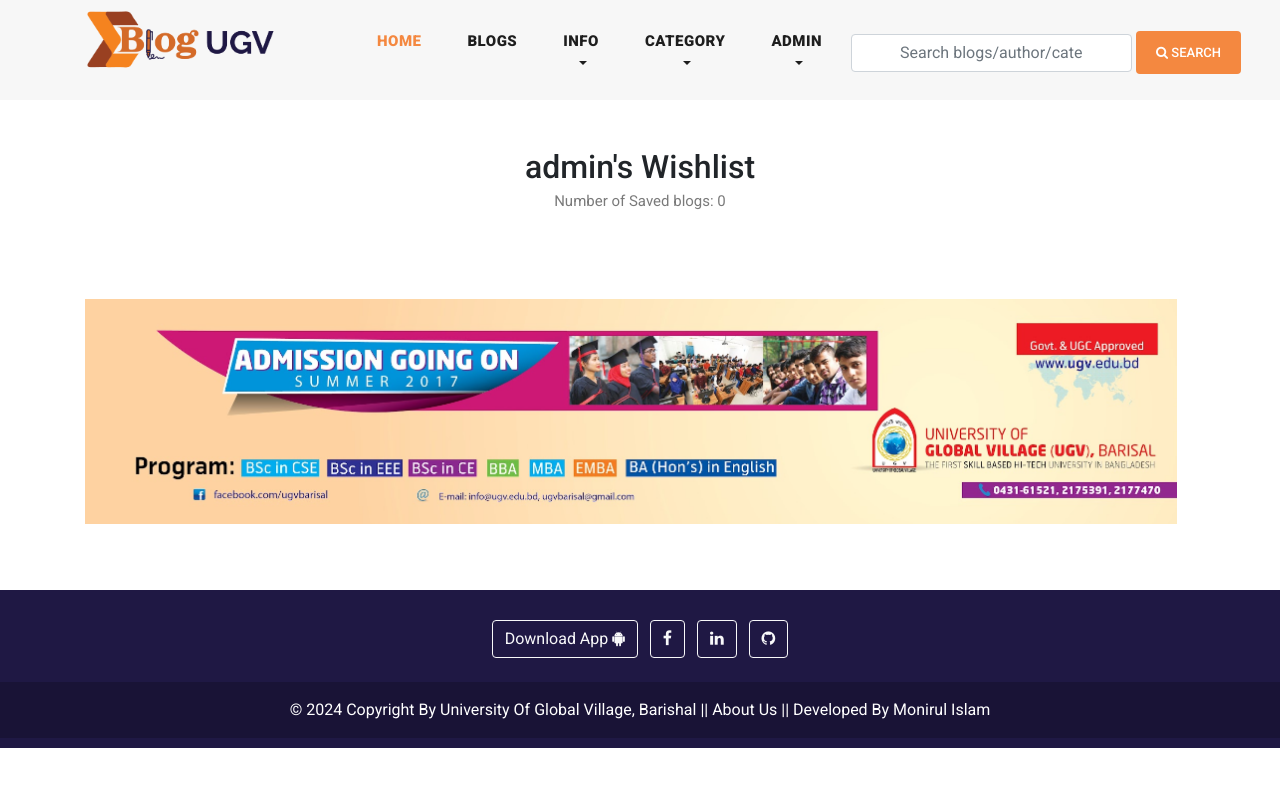
After one commit to moniruldevelopers/Multiuser-Blog-Website-Usign-Pyhton-and-Django, a Django app: page /wishlist/ in a window 1280 px wide. The commit adds this page. Shown: the top 787 px of the page. Run offline with Django 4.2, Linux system fonts and the light colour scheme; a user stored in the database is signed in; data comes from the database, SQL or seed files in the repository; both versions use the stored data as it was after the commit; data that the repository does not hold is empty; some libraries are stand-ins or nearby versions.

Commit message:
wishlist added ok

```diff
--- a/blog/admin.py
+++ b/blog/admin.py
@@ -11,3 +11,4 @@ admin.site.register(Site)
 admin.site.register(Ugv_Ad)
 admin.site.register(OurTeam)
 admin.site.register(Contact)
+admin.site.register(Wishlist)
--- a/blog/models.py
+++ b/blog/models.py
@@ -20,6 +20,24 @@ from django.db.models.signals import pre_delete
 from django.dispatch import receiver
 from django.db.models.signals import pre_delete,pre_save
 from django.dispatch import receiver
+
+# start wish list code
+class Wishlist(models.Model):
+    user = models.OneToOneField(User, on_delete=models.CASCADE)
+    blogs = models.ManyToManyField('Blog')
+
+    def add_to_wishlist(self, blog):
+        self.blogs.add(blog)
+
+    def remove_from_wishlist(self, blog):
+        self.blogs.remove(blog)
+
+    def __str__(self):
+        return self.user.username + "'s Wishlist"
+# end wish list code
+
+
+
 
 
 # Create your models here.
--- a/blog/templates/blog_details.html
+++ b/blog/templates/blog_details.html
@@ -32,8 +32,10 @@
                     <li><a href="javascript:void(0);"><i class="fa fa-comment"></i> {{blog.blog_comments.all.count}} Comments</a></li>
                     <li><a href="{% url 'view_user_information' blog.user.username %}"><i class="fa fa-user"></i> {{blog.user.username}}</a></li>
                     <li><a href="javascript:void(0);"><i class="fa fa-calendar"></i> {{blog.created_date}}</a></li>
+                    <a href="{% url 'add_to_wishlist' slug=blog.slug %}"><i class="fa fa-bookmark"></i></a>
                   </ul>
                     <p>{{blog.description|safe}}</p>
+
                     <div class="post-options">
                       <div class="row">
                         <div class="col-6">
--- a/blog/templates/header.html
+++ b/blog/templates/header.html
@@ -68,6 +68,7 @@
                         {% endif %}
 
                         </a>
+                      <a class="dropdown-item" href="{% url 'wishlist' %}"><i class="fa fa-bookmark"></i> Saved Blog</a>
                       <a class="dropdown-item" href="{% url 'logout' %}"><i class="fa fa-sign-out" aria-hidden="true"></i> Logout</a>
                     </div>
                 </li>
--- /dev/null
+++ b/blog/templates/wishlist.html
@@ -0,0 +1,54 @@
+{% extends 'base.html' %}
+{% load static %}
+
+
+{% block title %}
+Saved Blog Page
+{% endblock title %}
+
+{% block content %}
+
+<style>
+    /* Add this style to your template or a linked CSS file */
+    .wishlist-columns {
+        column-count: 3;
+        column-gap: 20px; /* Adjust as needed */
+        margin-bottom: 20px; /* Add some margin between columns */
+    }
+
+    .wishlist-item {
+        break-inside: avoid-column; /* Prevent items from breaking across columns */
+        margin-bottom: 10px; /* Add some margin between items */
+    }
+</style>
+
+
+<div class="container py-5 text-align-center">
+    <div >
+        {% if messages %}
+        {% include 'message.html' %}
+         {% endif %}
+    </div>
+    <div style="text-align: center; padding-bottom: 15px;">
+    <h2>{{ user.username }}'s Wishlist</h2>
+    <p>Number of Saved blogs: {{ wishlist.blogs.count }}</p>
+    </div>
+
+
+
+    {% if wishlist %}
+    <div class="wishlist-columns">
+        {% for blog in wishlist.blogs.all %}
+            <div class="wishlist-item">
+                <ol type="1">
+                    <a href="{% url 'blog_details' slug=blog.slug %}">{{ blog.title }}</a> |
+                    <a href="{% url 'remove_from_wishlist' slug=blog.slug %}"><i class="fa fa-trash"></i></a>
+                </ol>
+            </div>
+        {% endfor %}
+    </div>
+    {% else %}
+        <p>No blogs in the wishlist.</p>
+    {% endif %}
+</div>
+{% endblock content %}
--- a/blog/urls.py
+++ b/blog/urls.py
@@ -15,7 +15,10 @@ path('update_blog/<str:slug>/', update_blog, name='update_blog'),
 path('custom_404/',custom_404, name='custom_404'),
 path('about/',about, name='about'),
 path('contact/',contact, name='contact'),
-
+#wishlist url
+path('add_to_wishlist/<slug:slug>/', add_to_wishlist, name='add_to_wishlist'),
+path('wishlist/', wishlist_view, name='wishlist'),
+path('remove_from_wishlist/<slug:slug>/', remove_from_wishlist, name='remove_from_wishlist'),
 
 ]
 
--- a/blog/views.py
+++ b/blog/views.py
@@ -10,6 +10,33 @@ from django.core import paginator
 from django.db.models import Q
 from django.contrib import messages
 from django.utils.text import slugify
+
+
+#wish list view
+@login_required(login_url='login')
+def add_to_wishlist(request, slug):
+    blog = get_object_or_404(Blog, slug=slug)
+    wishlist, created = Wishlist.objects.get_or_create(user=request.user)
+    wishlist.blogs.add(blog)
+    messages.success(request, "You saved this blog in your account ")
+    return redirect('blog_details', slug=slug)
+
+@login_required(login_url='login')
+def wishlist_view(request):
+    wishlist, created = Wishlist.objects.get_or_create(user=request.user)
+    return render(request, 'wishlist.html', {'wishlist': wishlist})
+
+
+@login_required(login_url='login')
+def remove_from_wishlist(request, slug):
+    blog = get_object_or_404(Blog, slug=slug)
+    wishlist = get_object_or_404(Wishlist, user=request.user)
+    wishlist.remove_from_wishlist(blog)
+    messages.error(request, "Deleted Saved blogs")
+    return redirect('wishlist')
+#wish list view
+
+
 
 # Create your views here.
 def home(request):
```
Also changed, not shown: blog/migrations/0006_alter_blog_slug_wishlist.py (added), db.sqlite3, media/users_images/Monirul_Islam_-_12012035_n5vV3jb.jpg (added), notification/migrations/0034_alter_notification_notification_types.py (added), user_profile/migrations/0005_alter_user_profile_image.py (added).
